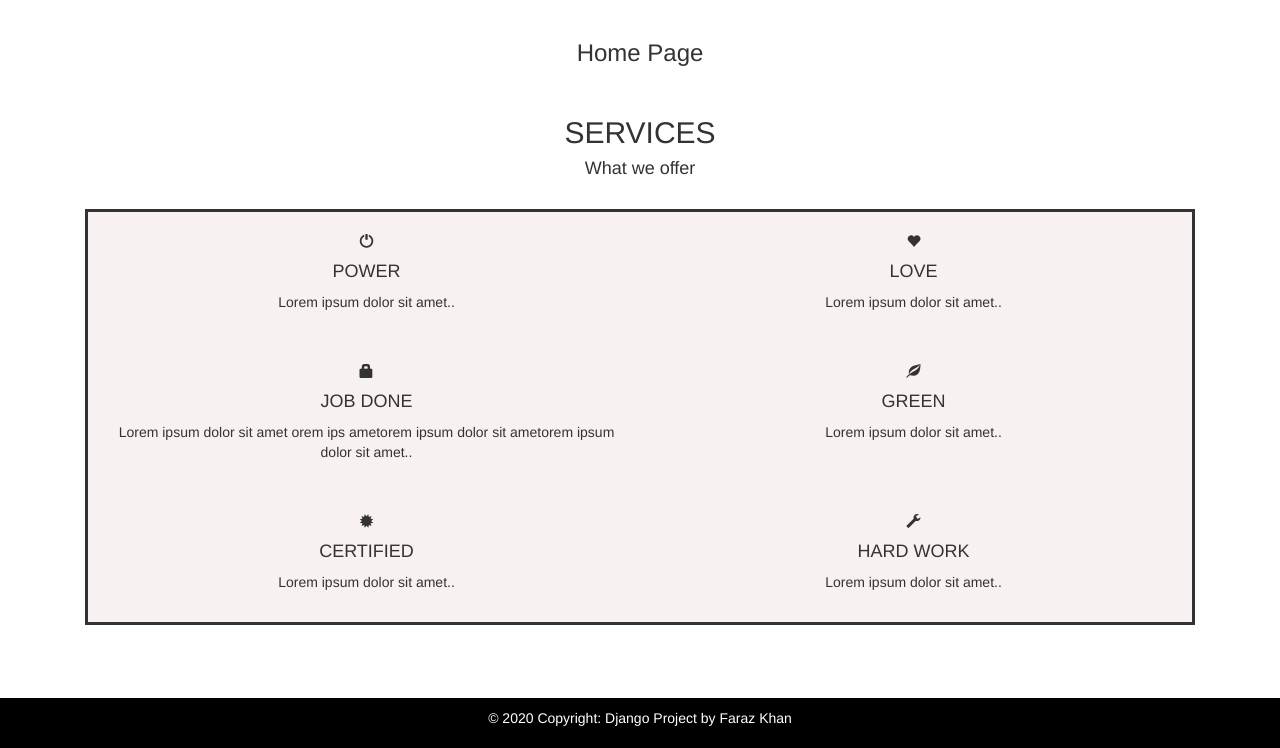
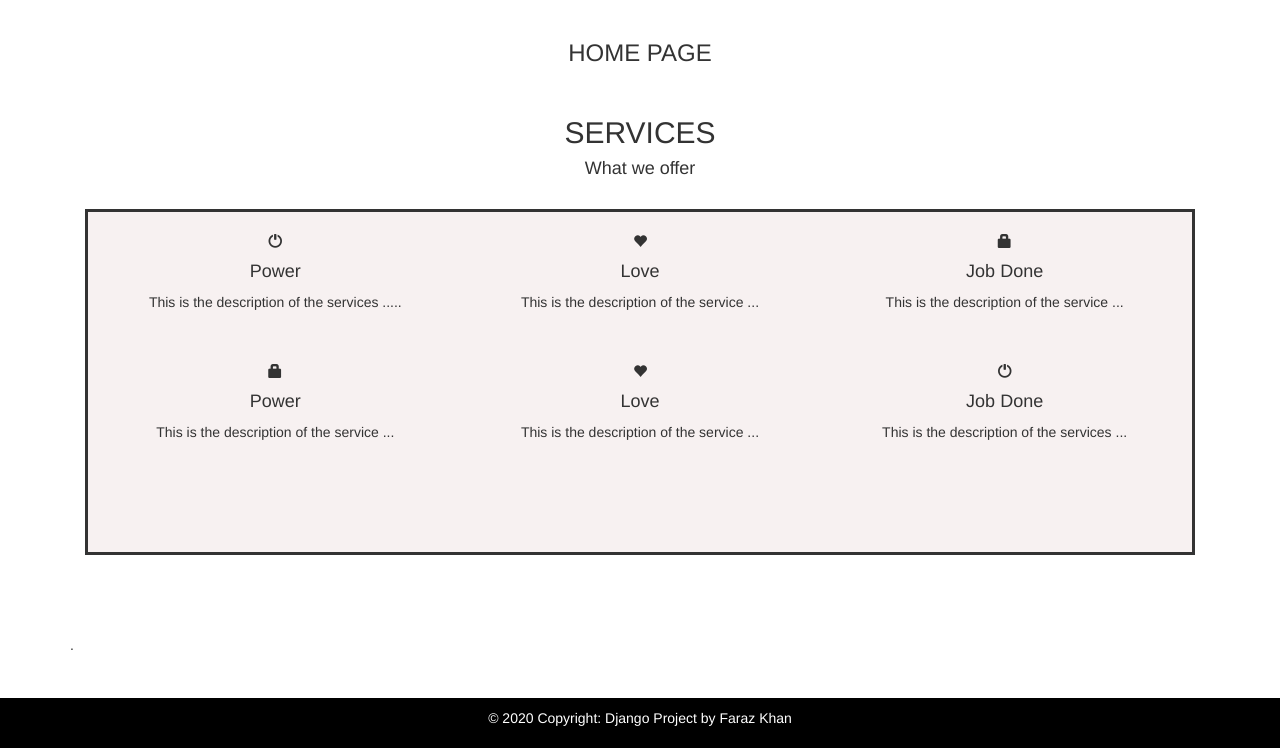
Before and after one commit to faraz455/Django-Project, a Django app: page / in a window 1280 px wide. Shown: the part 52-800 px from the top of the page. Run offline with Django 4.2, Linux system fonts and the light colour scheme; data comes from the database, SQL or seed files in the repository; both versions use the stored data as it was after the commit; some libraries are stand-ins or nearby versions.

Commit message:
Home page services taken from admin database

```diff
--- a/mysite/mysite/views.py
+++ b/mysite/mysite/views.py
@@ -4,12 +4,11 @@ from django.shortcuts import render
 from .forms import UserForms
 from service.models import Service
 def homePage(request):
-    # serviceData = Service.objects.all()
-    # for a in serviceData:
-    #     print(a)
+    serviceData = Service.objects.all()
     data = {
-        'title': "Home Page",
-        'bdata': "Home Page",
+        'title': "HOME PAGE",
+        'bdata': "HOME PAGE",
+        'serviceData': serviceData
     }
     return render(request, "index.html", data)
 
--- a/mysite/templates/index.html
+++ b/mysite/templates/index.html
@@ -7,41 +7,19 @@
       <br>
       <div style = "border-style: solid; background:rgb(247, 241, 241); padding:20px" >
         <div class="row" >
-          <div class="col-sm-6">
-            <span class="glyphicon glyphicon-off"></span>
-            <h4>POWER</h4>
-            <p>Lorem ipsum dolor sit amet..</p>
+          {% for service in serviceData  %}
+
+          <div class="col-sm-4">
+            <span class="glyphicon {{service.service_icon}}"></span>
+            <h4>{{service.service_title}}</h4>
+            <p>{{service.service_des}} </p><br/><br/>
           </div>
-          <div class="col-sm-6">
-            <span class="glyphicon glyphicon-heart"></span>
-            <h4>LOVE</h4>
-            <p>Lorem ipsum dolor sit amet..</p>
-          </div>
+          {% endfor %}
+
         </div><br><br>
-        <div class="row">
-          <div class="col-sm-6">
-            <span class="glyphicon glyphicon-lock"></span>
-            <h4>JOB DONE</h4>
-            <p>Lorem ipsum dolor sit amet orem ips ametorem ipsum dolor sit ametorem ipsum dolor sit amet..</p>
-          </div>
-          <div class="col-sm-6">
-            <span class="glyphicon glyphicon-leaf"></span>
-            <h4>GREEN</h4>
-            <p>Lorem ipsum dolor sit amet..</p>
-          </div>
-        </div><br><br>
-        <div class="row">
-          <div class="col-sm-6">
-            <span class="glyphicon glyphicon-certificate"></span>
-            <h4>CERTIFIED</h4>
-            <p>Lorem ipsum dolor sit amet..</p>
-          </div>
-          <div class="col-sm-6">
-            <span class="glyphicon glyphicon-wrench"></span>
-            <h4>HARD WORK</h4>
-            <p>Lorem ipsum dolor sit amet..</p>
-          </div>
-        </div>
+
+
+
       </div>
     </div>
     <br/><br/><br/><br/>.
--- a/mysite/templates/submitform.html
+++ b/mysite/templates/submitform.html
@@ -1,5 +1,5 @@
 {% extends 'base.html' %}
 {% block content %}
-    <h3> Submit Form </h3>
-    Sum of {{num1}} and {{num2}} is {{result}}
+    <h3>Value from the user form has been passed to this submitform.html</h3>
+    Sum of value1 = {{num1}} and value2 = {{num2}} is {{result}}
 {% endblock content %}
```
Also changed, not shown: mysite/db.sqlite3.
